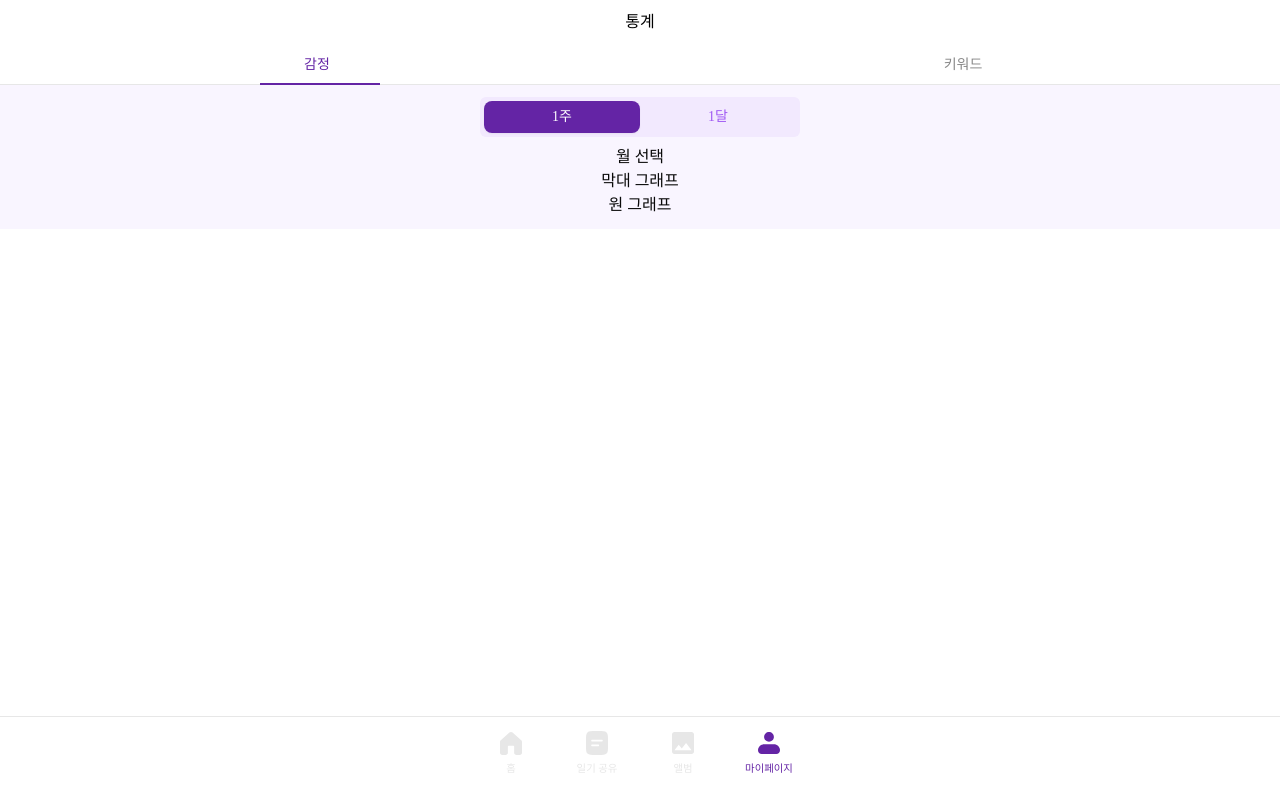
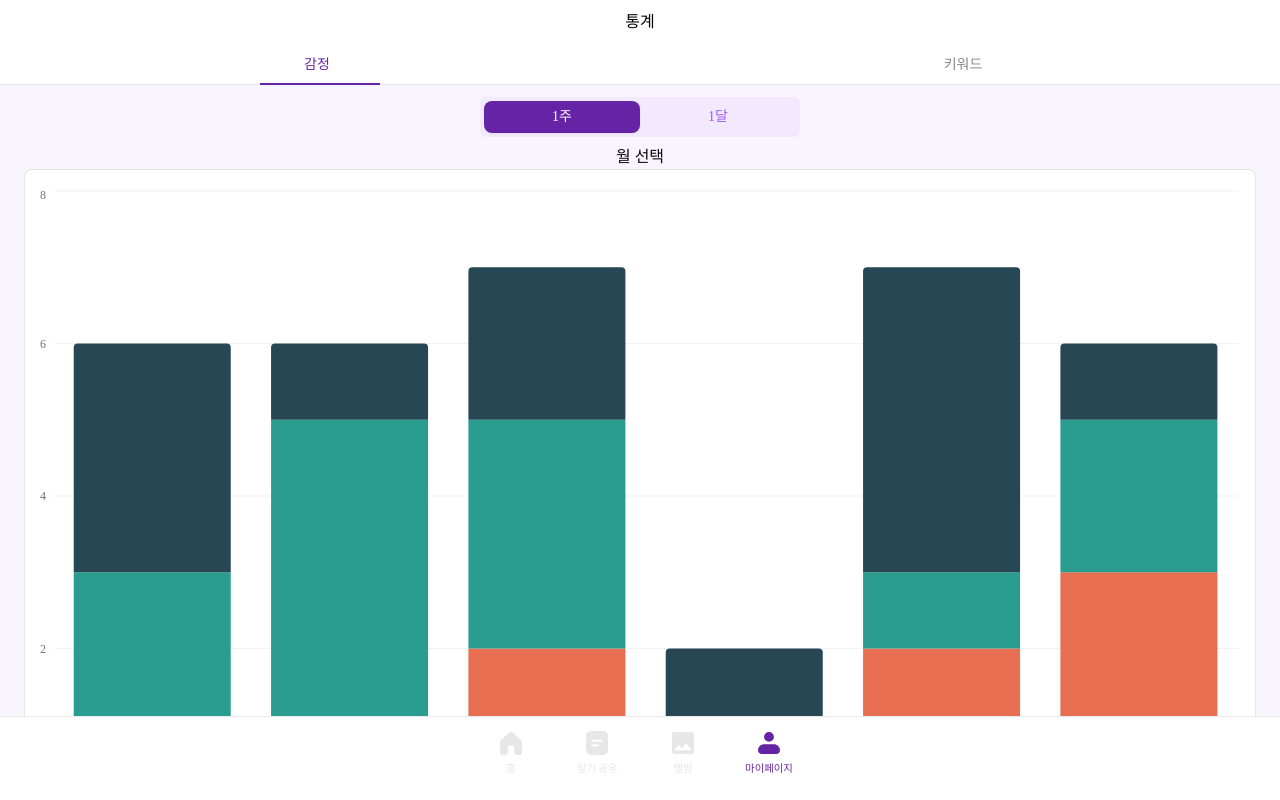
Before and after one commit to Canvas-Diary/Frontend, a React (Vite) app: page /mypage/stats in a window 1280 px wide. Built offline with nearby package versions, Linux system fonts and the light colour scheme; a web font is replaced by a local one.

Commit message:
feat: 막대 그래프 기본 틀 구성

```diff
--- /dev/null
+++ b/src/components/pages/stats/EmotionBarChart.tsx
@@ -0,0 +1,72 @@
+import { Bar, BarChart, CartesianGrid, XAxis, YAxis } from "recharts";
+
+import { Card, CardContent } from "@/components/ui/card";
+import {
+  ChartConfig,
+  ChartContainer,
+  ChartLegend,
+  ChartLegendContent,
+  ChartTooltip,
+  ChartTooltipContent,
+} from "@/components/ui/chart";
+
+const EmotionBarChart = () => {
+  return <Component></Component>;
+};
+
+export default EmotionBarChart;
+
+const chartData = [
+  { month: "January", positive: 1, neutral: 3, negative: 2 },
+  { month: "February", positive: 1, neutral: 1, negative: 4 },
+  { month: "March", positive: 2, neutral: 2, negative: 3 },
+  { month: "April", positive: 1, neutral: 1, negative: 0 },
+  { month: "May", positive: 2, neutral: 4, negative: 1 },
+  { month: "June", positive: 3, neutral: 1, negative: 2 },
+];
+const chartConfig = {
+  positive: {
+    label: "positive",
+    color: "hsl(var(--chart-1))",
+  },
+  negative: {
+    label: "negative",
+    color: "hsl(var(--chart-2))",
+  },
+  neutral: {
+    label: "neutral",
+    color: "hsl(var(--chart-3))",
+  },
+} satisfies ChartConfig;
+
+export function Component() {
+  return (
+    <Card>
+      <CardContent>
+        <ChartContainer config={chartConfig} className="min-h-80 w-full">
+          <BarChart accessibilityLayer data={chartData}>
+            <CartesianGrid vertical={false} />
+            <XAxis
+              dataKey="month"
+              tickLine={false}
+              tickMargin={10}
+              axisLine={false}
+              tickFormatter={(value) => value.slice(0, 3)}
+            />
+            <YAxis tickLine={false} axisLine={false} width={12} />
+            <ChartTooltip content={<ChartTooltipContent />} trigger="click" />
+            <ChartLegend content={<ChartLegendContent />} />
+            <Bar
+              dataKey="positive"
+              stackId="a"
+              fill="var(--color-positive)"
+              radius={[0, 0, 4, 4]}
+            />
+            <Bar dataKey="negative" stackId="a" fill="var(--color-negative)" />
+            <Bar dataKey="neutral" stackId="a" fill="var(--color-neutral)" radius={[4, 4, 0, 0]} />
+          </BarChart>
+        </ChartContainer>
+      </CardContent>
+    </Card>
+  );
+}
--- a/src/pages/stats/EmotionStats.tsx
+++ b/src/pages/stats/EmotionStats.tsx
@@ -1,3 +1,4 @@
+import EmotionBarChart from "@/components/pages/stats/EmotionBarChart";
 import { Tabs, TabsContent, TabsList, TabsTrigger } from "@/components/ui/tabs";
 
 const EmotionStats = () => {
@@ -16,7 +17,7 @@ const EmotionStats = () => {
           <div>
             <div>월 선택</div>
             <div>
-              <div>막대 그래프</div>
+              <EmotionBarChart></EmotionBarChart>
             </div>
             <div>원 그래프</div>
           </div>
```
